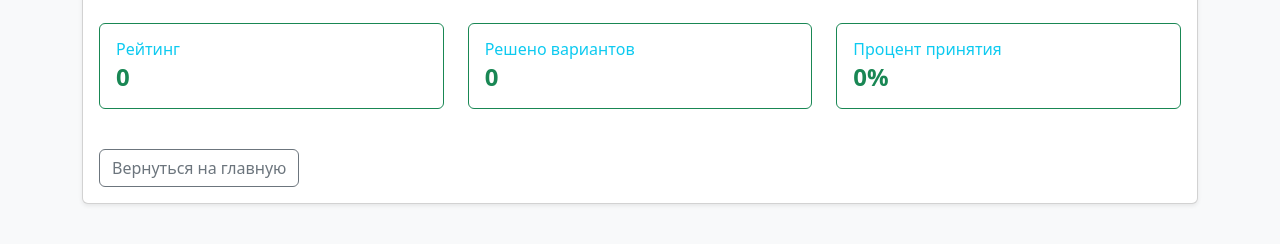
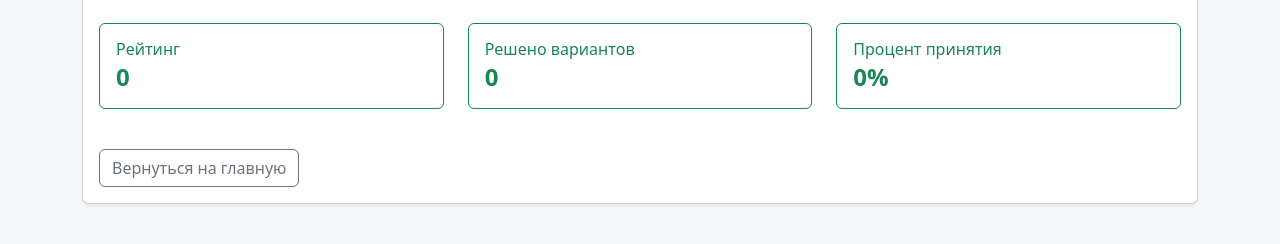
Before and after one commit to susenya-dev/mathway-web, a Flask app: template templates/profile.html in a window 1280 px wide. Shown: the part 136-380 px from the top of the page. Run offline with Flask 3, Linux system fonts and the light colour scheme; the template is opened without the code that fills it, so the values that code supplies are empty.

Commit message:
единный цвет

```diff
--- a/templates/profile.html
+++ b/templates/profile.html
@@ -21,19 +21,19 @@
                 <div class="row">
                     <div class="col-md-4 mb-3">
                         <div class="p-3 bg--dark bg-opacity-10 border border-success rounded">
-                            <h6 class="text-info mb-1">Рейтинг</h6>
+                            <h6 class="text-success mb-1">Рейтинг</h6>
                             <p class="h4 mb-0 text-success fw-bold">0</p>
                         </div>
                     </div>
                     <div class="col-md-4 mb-3">
                         <div class="p-3 bg--dark bg-opacity-10 border border-success rounded">
-                            <h6 class="text-info mb-1">Решено вариантов</h6>
+                            <h6 class="text-success mb-1">Решено вариантов</h6>
                             <p class="h4 mb-0 text-success fw-bold">0</p>
                 </div>
             </div>
             <div class="col-md-4 mb-3">
                 <div class="p-3 bg--dark bg-opacity-10 border border-success rounded">
-                    <h6 class="text-info mb-1">Процент принятия</h6>
+                    <h6 class="text-success mb-1">Процент принятия</h6>
                     <p class="h4 mb-0 text-success fw-bold">0%</p>
                 </div>
             </div>
```
